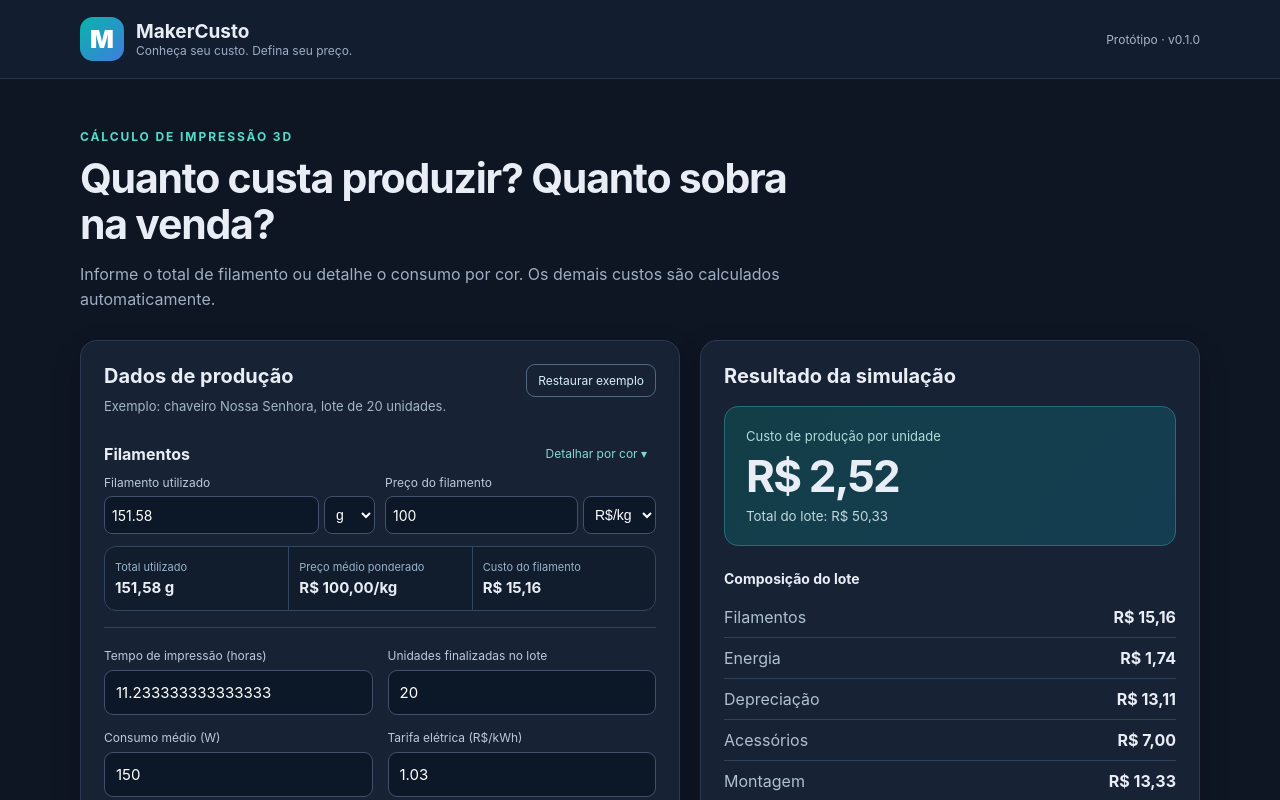
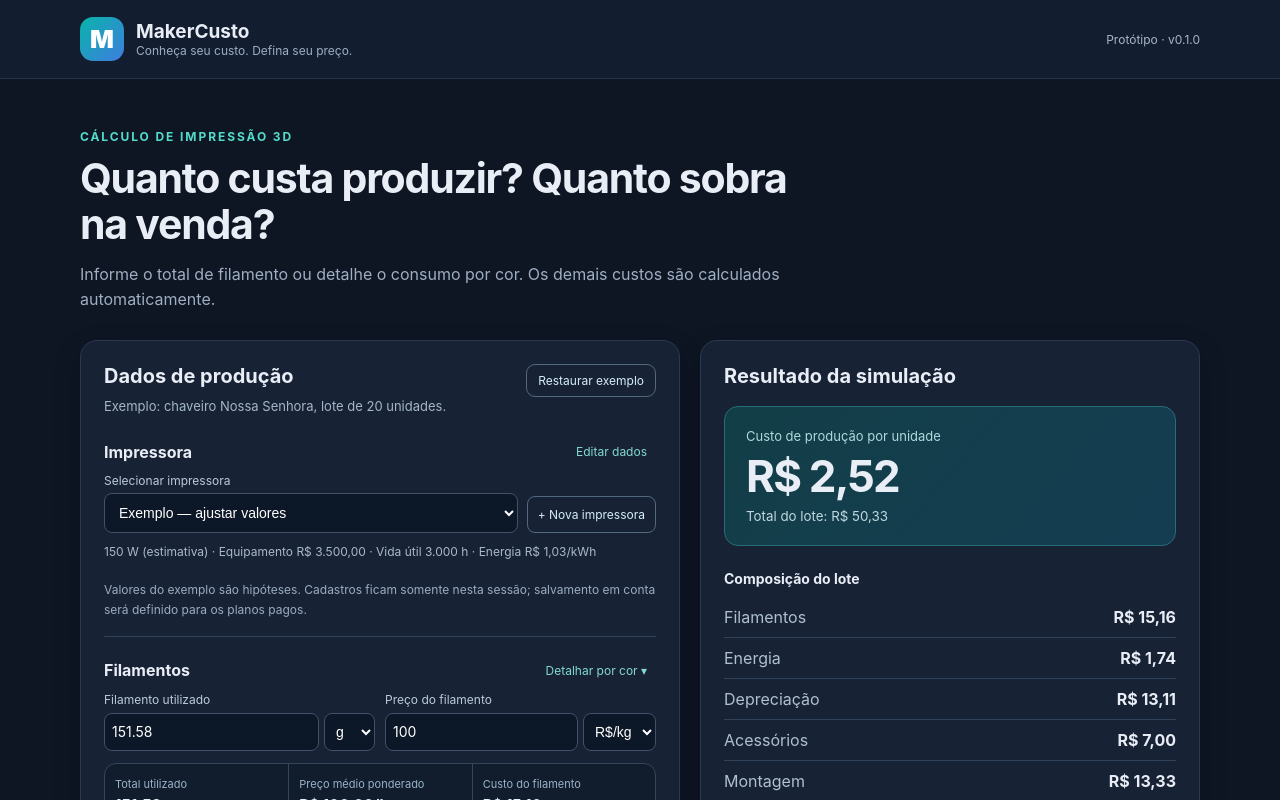
Before and after one commit to jeffersonfukner-hue/makercusto, a React (Vite) app: page / in a window 1280 px wide. Shown: the top 800 px of the page. Built offline with nearby package versions, Linux system fonts and the light colour scheme.

Commit message:
feat: selecionar impressora antes do filamento e planejar planos de catálogo

```diff
--- a/src/App.tsx
+++ b/src/App.tsx
@@ -16,14 +16,12 @@ const unique = (values:string[]) => { const used=new Set<string>(); return value
 function readCatalog(catalog:Catalog):string[] {
  try { const value:unknown=JSON.parse(localStorage.getItem(key(catalog))||'[]');return Array.isArray(value)?unique(value.filter((v):v is string=>typeof v==='string').slice(0,100)):[]; }catch { return []; }
 }
+type PrinterProfile = {id:string;name:string;printerPrice:number;averageWatts:number;lifetimeHours:number;pricePerKwh:number};
+const initialPrinter:PrinterProfile = {id:'example',name:'Exemplo — ajustar valores',printerPrice:3500,averageWatts:150,lifetimeHours:3000,pricePerKwh:1.03};
 type NumericKey = Exclude<keyof CostInput,'materials'>;
 const fields:{key:NumericKey;label:string;step:string}[] = [
  {key:'hours',label:'Tempo de impressão (horas)',step:'0.01'},
  {key:'quantity',label:'Unidades finalizadas no lote',step:'1'},
- {key:'averageWatts',label:'Consumo médio (W)',step:'1'},
- {key:'pricePerKwh',label:'Tarifa elétrica (R$/kWh)',step:'0.01'},
- {key:'printerPrice',label:'Valor da impressora (R$)',step:'1'},
- {key:'lifetimeHours',label:'Vida útil estimada (horas)',step:'1'},
  {key:'accessoryPerUnit',label:'Acessórios por unidade (R$)',step:'0.01'},
  {key:'assemblyMinutesPerUnit',label:'Montagem por unidade (min)',step:'0.1'},
  {key:'laborPerHour',label:'Mão de obra (R$/h)',step:'0.01'},
@@ -39,6 +37,18 @@ const seeded = () => referenceCase.materials!.map(m=>({...m,type:'PETG',brand:''
 const calculatedPackagePrice = (item:MaterialLine):number => item.packagePrice ?? item.pricePerKg*(item.packageQuantity??1)*(item.packageUnit==='g'?.001:1);
 export default function App(){
  const [form,setForm]=useState<CostInput>(()=>({...referenceCase,materials:undefined}));
+ const [printers,setPrinters]=useState<PrinterProfile[]>([initialPrinter]);
+ const [printerId,setPrinterId]=useState('example');
+ const [printerEditing,setPrinterEditing]=useState(false);
+ const activePrinter=printers.find(p=>p.id===printerId)??printers[0];
+ const updatePrinter=(key:'name'|'printerPrice'|'averageWatts'|'lifetimeHours'|'pricePerKwh',value:string)=>{
+   setPrinters(prev=>prev.map(p=>p.id===printerId?{...p,[key]:key==='name'?value:numeric(value)}:p));
+ };
+ const addPrinter=()=>{
+   const id='printer-'+String(printers.length+1);
+   setPrinters(prev=>[...prev,{...initialPrinter,id,name:'Impressora personalizada'}]);
+   setPrinterId(id);setPrinterEditing(true);
+ };
  const [details,setDetails]=useState(false);
  const [simple,setSimple]=useState<SimpleFilament>(initialSimple);
  const [detailedMaterials,setDetailedMaterials]=useState<MaterialLine[]>(seeded);
@@ -75,6 +85,7 @@ export default function App(){
  const edit=(m:MaterialLine)=>{setDetails(true);setEditId(m.id);setErrorDraft('');setDraft({...m,packageQuantity:m.packageQuantity??1,packageUnit:m.packageUnit??'kg',packagePrice:calculatedPackagePrice(m)});};
  const remove=(id:string)=>{setDetailedMaterials(prev=>prev.filter(m=>m.id!==id));if(editId===id){setDraft(newDraft());setEditId(null);}};
  const reset=()=>{
+   setPrinters([initialPrinter]);setPrinterId('example');setPrinterEditing(false);
    setForm({...referenceCase,materials:undefined});
    setSimple(initialSimple);
    setDetailedMaterials(seeded());
@@ -83,6 +94,10 @@ export default function App(){
  };
  const activeInput:CostInput={
    ...form,
+   printerPrice:activePrinter.printerPrice,
+   averageWatts:activePrinter.averageWatts,
+   lifetimeHours:activePrinter.lifetimeHours,
+   pricePerKwh:activePrinter.pricePerKwh,
    grams:asGrams(simple.quantity,simple.quantityUnit),
    pricePerKg:perKg(simple.price,simple.priceUnit),
    materials:details?detailedMaterials:undefined
@@ -98,6 +113,26 @@ export default function App(){
   <div className="workspace">
    <section className="panel">
     <div className="panel-heading"><div><h2>Dados de produção</h2><p>Exemplo: chaveiro Nossa Senhora, lote de 20 unidades.</p></div><button type="button" onClick={reset}>Restaurar exemplo</button></div>
+    <section className="printer-section" aria-labelledby="printer-title">
+     <div className="materials-heading"><h3 id="printer-title">Impressora</h3><button type="button" className="details-button" onClick={()=>setPrinterEditing(v=>!v)}>{printerEditing?'Fechar edição':'Editar dados'}</button></div>
+     <div className="printer-selector">
+      <label>Selecionar impressora
+       <select aria-label="Selecionar impressora" value={printerId} onChange={e=>{setPrinterId(e.target.value);setPrinterEditing(false);}}>
+        {printers.map(p=><option key={p.id} value={p.id}>{p.name}</option>)}
+       </select>
+      </label>
+      <button type="button" onClick={addPrinter}>+ Nova impressora</button>
+     </div>
+     <p className="printer-summary">{count(activePrinter.averageWatts)} W (estimativa) · Equipamento {money(activePrinter.printerPrice)} · Vida útil {count(activePrinter.lifetimeHours)} h · Energia {money(activePrinter.pricePerKwh)}/kWh</p>
+     {printerEditing&&<div className="printer-edit-fields">
+       <label>Identificação<input aria-label="Nome da impressora" value={activePrinter.name} onChange={e=>updatePrinter('name',e.target.value)}/></label>
+       <label>Valor da impressora (R$)<input type="number" min="0" step="any" data-testid="printerPrice" value={display(activePrinter.printerPrice)} onChange={e=>updatePrinter('printerPrice',e.target.value)}/></label>
+       <label>Potência média (W)<input type="number" min="0" step="any" data-testid="averageWatts" value={display(activePrinter.averageWatts)} onChange={e=>updatePrinter('averageWatts',e.target.value)}/></label>
+       <label>Vida útil (h)<input type="number" min="0.01" step="any" data-testid="lifetimeHours" value={display(activePrinter.lifetimeHours)} onChange={e=>updatePrinter('lifetimeHours',e.target.value)}/></label>
+       <label>Tarifa elétrica (R$/kWh)<input type="number" min="0" step="any" data-testid="pricePerKwh" value={display(activePrinter.pricePerKwh)} onChange={e=>updatePrinter('pricePerKwh',e.target.value)}/></label>
+     </div>}
+     <p className="footnote">Valores do exemplo são hipóteses. Cadastros ficam somente nesta sessão; salvamento em conta será definido para os planos pagos.</p>
+    </section>
     <section className="materials" aria-labelledby="materials-title">
      <div className="materials-heading"><h3 id="materials-title">Filamentos</h3><button className="details-button" type="button" aria-expanded={details} aria-controls="material-details" onClick={()=>setDetails(v=>!v)}>{details?'Usar total de filamento':'Detalhar por cor'} <span aria-hidden="true">{details?'▴':'▾'}</span></button></div>
      {!details&&<div className="simple-material-fields">
--- a/src/styles.css
+++ b/src/styles.css
@@ -55,3 +55,13 @@
 .simple-field-combo input{flex:1;width:100%}
 .simple-field-combo select{flex:0 0 auto;width:auto;max-width:86px}
 @media(max-width:520px){.simple-material-fields{grid-template-columns:1fr}}
+
+.printer-section{margin:4px 0 20px;padding-bottom:16px;border-bottom:1px solid #30415a}
+.printer-selector{display:flex;gap:9px;align-items:end}
+.printer-selector label{display:flex;flex-direction:column;gap:5px;flex:1;min-width:0;color:#bbcbda;font-size:12px}
+.printer-selector select,.printer-edit-fields input{width:100%;min-width:0;padding:10px;color:#fff;background:#0c1727;border:1px solid #42506a;border-radius:8px;font-size:14px}
+.printer-selector button{border:1px solid #53677e;background:transparent;color:#d6edfa;padding:10px;border-radius:8px;white-space:nowrap;font-size:12px}
+.printer-summary{font-size:12px;color:#a9bacb;margin:10px 0;line-height:1.5}
+.printer-edit-fields{display:grid;grid-template-columns:repeat(2,minmax(0,1fr));gap:10px;margin-top:12px}
+.printer-edit-fields label{display:flex;flex-direction:column;gap:5px;color:#bbcbda;font-size:12px}
+@media(max-width:450px){.printer-selector{flex-wrap:wrap}.printer-selector button{width:100%}.printer-edit-fields{grid-template-columns:1fr}}
```
Also changed, not shown: 5 other files (tests, documents, lock files or other folders).
